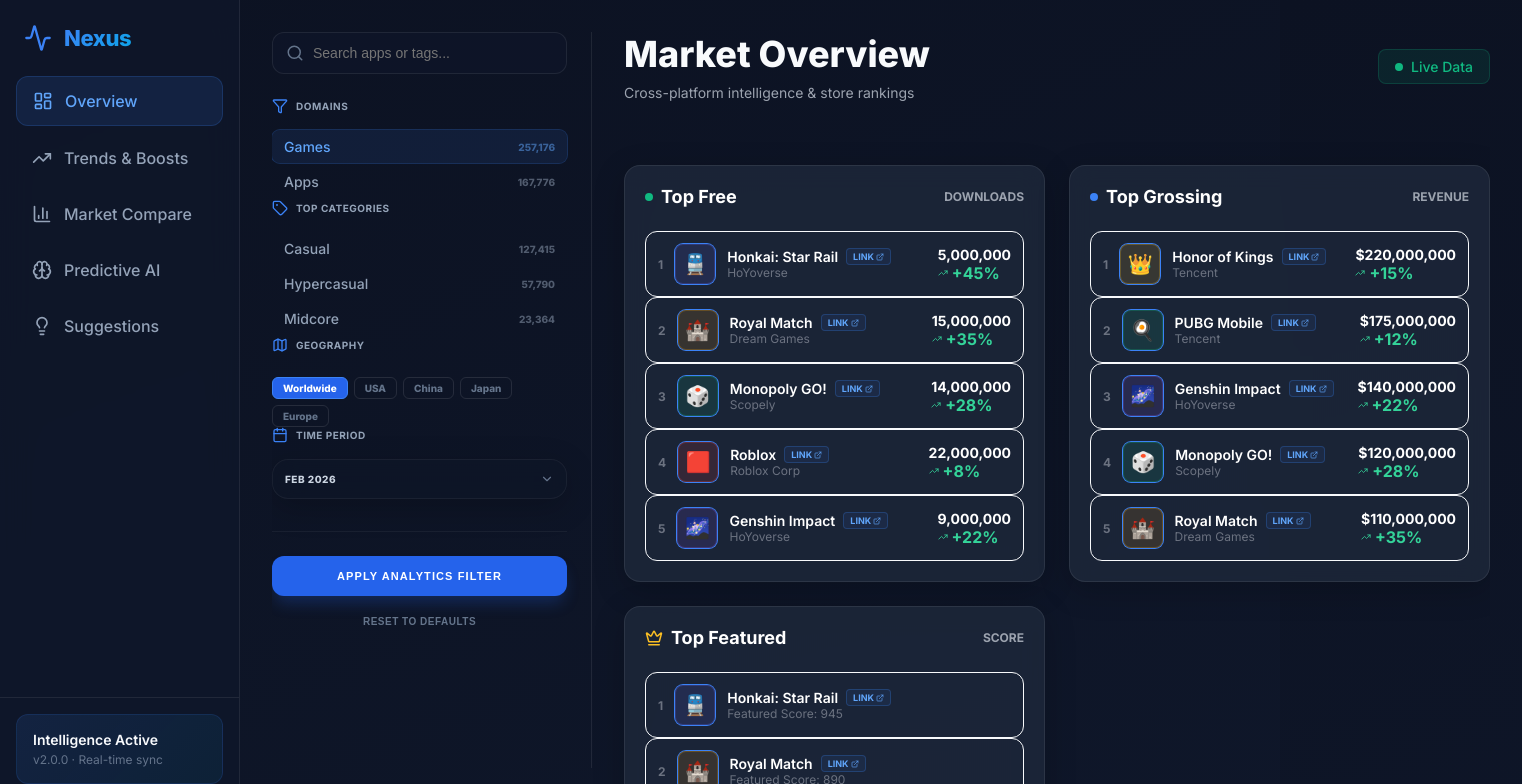
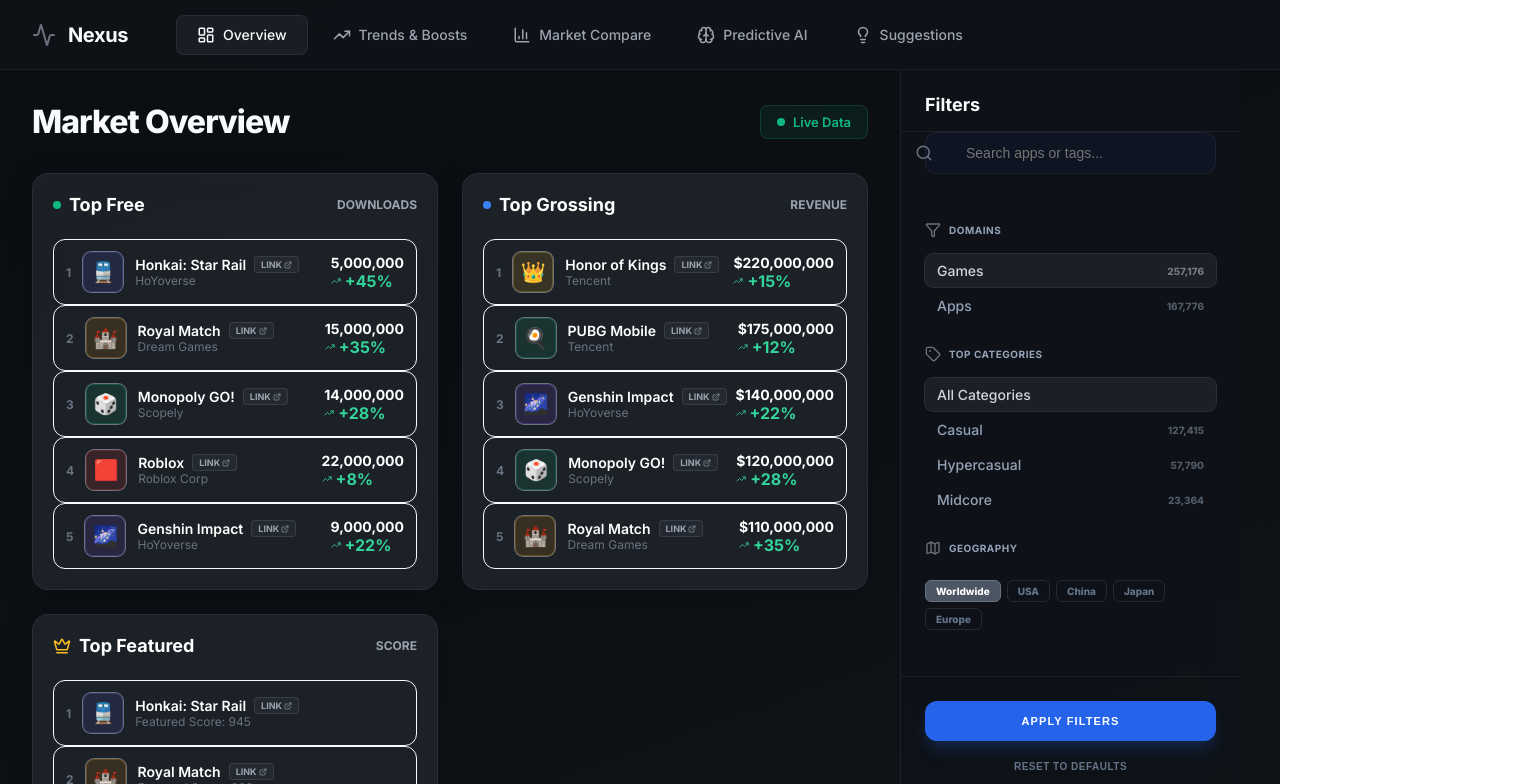
Before and after one commit to fadil013/Market-Intelligence-, a React (Vite) app: page / in a window 1280 px wide. Shown: the top 784 px of the page, 1522 px wide, since content can reach past the window. Built offline with nearby package versions, Linux system fonts and the light colour scheme; the HTML template or start-up script is replaced by a standard one.

Commit message:
feat: complete redesign - horizontal tabs, grey professional colors, filter on right with working buttons

```diff
--- a/src/components/AdvancedFilter.jsx
+++ b/src/components/AdvancedFilter.jsx
@@ -1,11 +1,11 @@
-import React, { useState } from 'react';
+import React from 'react';
 import { Search, Map, Calendar, Tag, Filter, ChevronDown } from 'lucide-react';
 
 const FilterSection = ({ title, icon: Icon, children }) => {
     return (
-        <div className="mb-8 last:mb-0">
+        <div className="mb-6 last:mb-0">
             <div className="filter-section-title">
-                {Icon && <Icon size={16} style={{ color: '#3b82f6' }} />}
+                {Icon && <Icon size={16} style={{ color: '#6b7280' }} />}
                 <h4>{title}</h4>
             </div>
             <div className="space-y-1">
@@ -21,14 +21,25 @@
         onClick={onClick}
         style={{ cursor: 'pointer' }}
     >
-        <span className="text-sm font-medium whitespace-nowrap overflow-hidden text-ellipsis">{label}</span>
+        <span className="text-sm font-medium">{label}</span>
         {count !== undefined && <span className="filter-option-count">{count}</span>}
     </div>
 );
 
-const AdvancedFilter = ({ selectedDomain = 'Games', onDomainChange }) => {
+const AdvancedFilter = ({
+    selectedDomain = 'Games',
+    onDomainChange,
+    activeFilters = {},
+    onFilterChange,
+    onApply,
+    onReset
+}) => {
     return (
-        <aside className="advanced-filter hidden lg:flex flex-col">
+        <aside className="filter-panel-right">
+            <div className="filter-header">
+                <h3 className="filter-title">Filters</h3>
+            </div>
+
             <div className="filter-search-container">
                 <Search className="filter-search-icon" size={18} />
                 <input
@@ -38,7 +49,7 @@
                 />
             </div>
 
-            <div className="flex-1 pr-2 scrollbar-hide">
+            <div className="filter-content">
                 <FilterSection title="Domains" icon={Filter}>
                     <FilterOption
                         label="Games"
@@ -55,17 +66,38 @@
                 </FilterSection>
 
                 <FilterSection title="Top Categories" icon={Tag}>
-                    <FilterOption label="Casual" count="127,415" />
-                    <FilterOption label="Hypercasual" count="57,790" />
-                    <FilterOption label="Midcore" count="23,364" />
+                    <FilterOption
+                        label="All Categories"
+                        active={activeFilters.category === 'All'}
+                        onClick={() => onFilterChange && onFilterChange({ ...activeFilters, category: 'All' })}
+                    />
+                    <FilterOption
+                        label="Casual"
+                        count="127,415"
+                        active={activeFilters.category === 'Casual'}
+                        onClick={() => onFilterChange && onFilterChange({ ...activeFilters, category: 'Casual' })}
+                    />
+                    <FilterOption
+                        label="Hypercasual"
+                        count="57,790"
+                        active={activeFilters.category === 'Hypercasual'}
+                        onClick={() => onFilterChange && onFilterChange({ ...activeFilters, category: 'Hypercasual' })}
+                    />
+                    <FilterOption
+                        label="Midcore"
+                        count="23,364"
+                        active={activeFilters.category === 'Midcore'}
+                        onClick={() => onFilterChange && onFilterChange({ ...activeFilters, category: 'Midcore' })}
+                    />
                 </FilterSection>
 
                 <FilterSection title="Geography" icon={Map}>
                     <div className="geo-tags-container">
-                        {['Worldwide', 'USA', 'China', 'Japan', 'Europe'].map((geo, idx) => (
+                        {['Worldwide', 'USA', 'China', 'Japan', 'Europe'].map((geo) => (
                             <span
-                                key={idx}
-                                className={`geo-tag ${geo === 'Worldwide' ? 'active' : ''}`}
+                                key={geo}
+                                className={`geo-tag ${activeFilters.geography === geo ? 'active' : ''}`}
+                                onClick={() => onFilterChange && onFilterChange({ ...activeFilters, geography: geo })}
                             >
                                 {geo}
                             </span>
@@ -75,21 +107,21 @@
 
                 <FilterSection title="Time Period" icon={Calendar}>
                     <div className="pt-2">
-                        <div className="glass-panel p-3 flex justify-between items-center" style={{ background: 'rgba(15,23,42,0.4)', borderColor: 'rgba(255,255,255,0.05)', cursor: 'pointer' }}>
-                            <span style={{ fontSize: '10px', fontWeight: 900, color: '#cbd5e1', textTransform: 'uppercase', letterSpacing: '0.05em' }}>Feb 2026</span>
-                            <ChevronDown size={14} style={{ color: '#64748b' }} />
+                        <div className="time-period-select" onClick={() => {}}>
+                            <span>{activeFilters.timePeriod || 'Feb 2026'}</span>
+                            <ChevronDown size={14} />
                         </div>
                     </div>
                 </FilterSection>
+            </div>
 
-                <div className="filter-actions">
-                    <button className="btn-apply">
-                        Apply Analytics Filter
-                    </button>
-                    <button className="btn-reset">
-                        Reset to Defaults
-                    </button>
-                </div>
+            <div className="filter-actions">
+                <button className="btn-apply" onClick={onApply}>
+                    Apply Filters
+                </button>
+                <button className="btn-reset" onClick={onReset}>
+                    Reset to Defaults
+                </button>
             </div>
         </aside>
     );
--- a/src/index.css
+++ b/src/index.css
@@ -7,17 +7,14 @@
 }
 
 :root {
-  --bg-dark: #0f172a;
-  --bg-card: rgba(30, 41, 59, 0.8);
-  --glass-border: rgba(255, 255, 255, 0.08);
-  --text-primary: #f8fafc;
-  --text-secondary: #94a3b8;
-  --text-muted: #64748b;
-  --accent-primary: #3b82f6;
-  --accent-secondary: #0ea5e9;
-  --accent-purple: #3b82f6;
-  --accent-pink: #ec4899;
-  --accent-cyan: #06b6d4;
+  --bg-dark: #0f1419;
+  --bg-card: rgba(30, 35, 42, 0.9);
+  --glass-border: rgba(255, 255, 255, 0.06);
+  --text-primary: #f9fafb;
+  --text-secondary: #9ca3af;
+  --text-muted: #6b7280;
+  --accent-primary: #6b7280;
+  --accent-hover: #9ca3af;
   --success: #10b981;
   --warning: #f59e0b;
   --danger: #ef4444;
@@ -26,125 +23,287 @@
 body {
   font-family: 'Inter', system-ui, -apple-system, sans-serif;
   -webkit-font-smoothing: antialiased;
-  background: linear-gradient(160deg, #0c1222 0%, #0f172a 40%, #111827 100%);
+  background: linear-gradient(160deg, #0a0d12 0%, #0f1419 40%, #111827 100%);
   color: var(--text-primary);
   min-height: 100vh;
-}
-
-/* ==================== LAYOUT ==================== */
-.app-container {
-  display: flex;
+  margin: 0;
+  padding: 0;
+}
+
+/* ==================== NEW LAYOUT ==================== */
+.app-container-new {
+  display: flex;
+  flex-direction: column;
   min-height: 100vh;
 }
 
-/* Sidebar */
-.sidebar {
-  width: 240px;
-  height: 100vh;
-  position: fixed;
-  left: 0;
+/* Top Navigation */
+.top-nav {
+  height: 70px;
+  background: rgba(15, 20, 25, 0.95);
+  backdrop-filter: blur(16px);
+  border-bottom: 1px solid var(--glass-border);
+  display: flex;
+  align-items: center;
+  padding: 0 32px;
+  gap: 48px;
+  position: sticky;
   top: 0;
-  background: rgba(15, 23, 42, 0.95);
-  backdrop-filter: blur(16px);
-  border-right: 1px solid var(--glass-border);
-  display: flex;
-  flex-direction: column;
   z-index: 100;
 }
 
-.sidebar-logo {
-  padding: 24px;
+.top-nav-brand {
   display: flex;
   align-items: center;
   gap: 12px;
 }
 
-.sidebar-logo svg {
-  color: var(--accent-primary);
-}
-
-.sidebar-logo span {
-  font-size: 22px;
-  font-weight: 800;
-  background: linear-gradient(135deg, #3b82f6, #0ea5e9);
-  -webkit-background-clip: text;
-  background-clip: text;
-  -webkit-text-fill-color: transparent;
-  white-space: nowrap;
+.brand-name {
+  font-size: 20px;
+  font-weight: 700;
+  color: #f9fafb;
   letter-spacing: -0.02em;
 }
 
-.sidebar-nav {
+.top-nav-tabs {
+  display: flex;
+  gap: 4px;
   flex: 1;
-  padding: 0 16px;
-  display: flex;
-  flex-direction: column;
+}
+
+.nav-tab {
+  display: flex;
+  align-items: center;
   gap: 8px;
-}
-
-.nav-link {
-  display: flex;
-  align-items: center;
-  gap: 12px;
-  padding: 14px 16px;
-  border-radius: 12px;
+  padding: 10px 20px;
+  border-radius: 8px;
   color: var(--text-secondary);
   text-decoration: none;
+  font-size: 14px;
   font-weight: 500;
   transition: all 0.2s ease;
-}
-
-.nav-link:hover {
-  background: rgba(255, 255, 255, 0.05);
+  border: 1px solid transparent;
+}
+
+.nav-tab:hover {
+  background: rgba(255, 255, 255, 0.04);
   color: var(--text-primary);
 }
 
-.nav-link.active {
-  background: rgba(59, 130, 246, 0.12);
-  color: #60a5fa;
-  border: 1px solid rgba(59, 130, 246, 0.2);
-}
-
-.sidebar-footer {
-  padding: 16px;
+.nav-tab.active {
+  background: rgba(107, 114, 128, 0.12);
+  color: #f9fafb;
+  border: 1px solid rgba(107, 114, 128, 0.2);
+}
+
+/* Main Content Area */
+.main-content-new {
+  flex: 1;
+  padding: 0;
+}
+
+/* Overview Container */
+.overview-container-new {
+  display: flex;
+  min-height: calc(100vh - 70px);
+  position: relative;
+}
+
+.main-content-area {
+  flex: 1;
+  padding: 32px;
+  overflow-y: auto;
+  max-width: calc(100vw - 380px);
+}
+
+.page-header-new {
+  display: flex;
+  justify-content: space-between;
+  align-items: center;
+  margin-bottom: 32px;
+}
+
+.page-title-new {
+  font-size: 32px;
+  font-weight: 800;
+  color: #f9fafb;
+  letter-spacing: -0.03em;
+  margin: 0;
+}
+
+.section-header {
+  margin-bottom: 16px;
+}
+
+.section-title {
+  font-size: 20px;
+  font-weight: 700;
+  color: #f9fafb;
+  margin: 0;
+}
+
+.live-badge-new {
+  display: flex;
+  align-items: center;
+  gap: 8px;
+  padding: 8px 16px;
+  border-radius: 8px;
+  background: rgba(16, 185, 129, 0.08);
+  border: 1px solid rgba(16, 185, 129, 0.2);
+}
+
+.live-badge-new .dot {
+  width: 8px;
+  height: 8px;
+  border-radius: 50%;
+  background: var(--success);
+  animation: pulse 2s infinite;
+}
+
+.live-badge-new span {
+  color: var(--success);
+  font-size: 13px;
+  font-weight: 600;
+}
+
+/* ==================== FILTER PANEL (RIGHT SIDE) ==================== */
+.filter-panel-right {
+  width: 340px;
+  min-width: 340px;
+  height: calc(100vh - 70px);
+  position: sticky;
+  top: 70px;
+  background: rgba(15, 20, 25, 0.95);
+  backdrop-filter: blur(16px);
+  border-left: 1px solid var(--glass-border);
+  display: flex;
+  flex-direction: column;
+  overflow-y: auto;
+}
+
+.filter-header {
+  padding: 24px 24px 16px;
+  border-bottom: 1px solid var(--glass-border);
+}
+
+.filter-title {
+  font-size: 18px;
+  font-weight: 700;
+  color: #f9fafb;
+  margin: 0;
+}
+
+.filter-content {
+  flex: 1;
+  padding: 24px;
+  overflow-y: auto;
+}
+
+.filter-search-container {
+  position: relative;
+  padding: 0 24px;
+  margin-bottom: 24px;
+}
+
+.filter-search-input {
+  width: 100%;
+  background: rgba(255, 255, 255, 0.04);
+  border: 1px solid var(--glass-border);
+  border-radius: 10px;
+  padding: 12px 12px 12px 40px;
+  color: white;
+  font-size: 14px;
+  transition: all 0.2s ease;
+}
+
+.filter-search-input:focus {
+  outline: none;
+  border-color: var(--accent-hover);
+  background: rgba(255, 255, 255, 0.06);
+}
+
+.filter-search-icon {
+  position: absolute;
+  left: 36px;
+  top: 50%;
+  transform: translateY(-50%);
+  color: var(--text-muted);
+}
+
+.filter-actions {
+  padding: 20px 24px;
   border-top: 1px solid var(--glass-border);
-}
-
-.sidebar-footer-card {
-  padding: 16px;
-  border-radius: 12px;
-  background: linear-gradient(135deg, rgba(59, 130, 246, 0.12), rgba(14, 165, 233, 0.08));
-  border: 1px solid rgba(59, 130, 246, 0.15);
-}
-
-.sidebar-footer-card h4 {
-  font-size: 14px;
+  display: flex;
+  flex-direction: column;
+  gap: 12px;
+}
+
+.btn-apply {
+  width: 100%;
+  padding: 14px;
+  background: #4b5563;
+  color: white;
+  border-radius: 10px;
+  font-weight: 700;
+  font-size: 13px;
+  letter-spacing: 0.02em;
+  border: none;
+  cursor: pointer;
+  transition: all 0.2s ease;
+}
+
+.btn-apply:hover {
+  background: #6b7280;
+  transform: translateY(-1px);
+}
+
+.btn-apply:active {
+  transform: translateY(0);
+}
+
+.btn-reset {
+  width: 100%;
+  padding: 10px;
+  background: transparent;
+  color: var(--text-muted);
+  border: none;
+  border-radius: 8px;
   font-weight: 600;
-  margin-bottom: 4px;
-}
-
-.sidebar-footer-card p {
   font-size: 12px;
+  cursor: pointer;
+  transition: all 0.2s ease;
+}
+
+.btn-reset:hover {
+  color: white;
+  background: rgba(255, 255, 255, 0.04);
+}
+
+.time-period-select {
+  display: flex;
+  justify-content: space-between;
+  align-items: center;
+  padding: 12px 16px;
+  background: rgba(255, 255, 255, 0.04);
+  border: 1px solid var(--glass-border);
+  border-radius: 8px;
+  cursor: pointer;
+  transition: all 0.2s ease;
+}
+
+.time-period-select:hover {
+  background: rgba(255, 255, 255, 0.06);
+  border-color: var(--accent-hover);
+}
+
+.time-period-select span {
+  font-size: 13px;
+  font-weight: 600;
+  color: #cbd5e1;
+}
+
+.time-period-select svg {
   color: var(--text-muted);
-}
-
-/* Main Content */
-.main-content {
-  flex: 1;
-  margin-left: 240px;
-  padding: 32px;
-  min-height: 100vh;
-  position: relative;
-}
-
-.sidebar-collapsed .main-content {
-  margin-left: 240px;
-}
-
-.page-container {
-  max-width: 1600px;
-  margin: 0 auto;
-  height: 100%;
 }
 
 /* Detail Panel Styling */
@@ -1325,9 +1484,9 @@
 }
 
 .filter-option-item.active {
-  background: rgba(59, 130, 246, 0.1);
-  color: #60a5fa;
-  box-shadow: 0 0 0 1px rgba(59, 130, 246, 0.25);
+  background: rgba(107, 114, 128, 0.15);
+  color: #d1d5db;
+  box-shadow: 0 0 0 1px rgba(107, 114, 128, 0.3);
 }
 
 .filter-option-count {
@@ -1360,8 +1519,8 @@
 }
 
 .geo-tag.active {
-  background: #2563eb;
-  border-color: #3b82f6;
+  background: #4b5563;
+  border-color: #6b7280;
   color: white;
 }
 
@@ -1391,7 +1550,7 @@
 }
 
 .btn-apply:hover {
-  background: #3b82f6;
+  background: #6b7280;
 }
 
 .btn-apply:active {
@@ -1420,12 +1579,12 @@
 /* ==================== LINK BADGE ==================== */
 .link-badge-blue {
   font-size: 9px;
-  color: #60a5fa;
+  color: #9ca3af;
   font-weight: 700;
   padding: 2px 6px;
   border-radius: 4px;
-  border: 1px solid rgba(59, 130, 246, 0.25);
-  background: rgba(59, 130, 246, 0.08);
+  border: 1px solid rgba(107, 114, 128, 0.3);
+  background: rgba(107, 114, 128, 0.1);
   cursor: pointer;
   transition: all 0.15s ease;
   display: inline-flex;
@@ -1434,8 +1593,9 @@
 }
 
 .link-badge-blue:hover {
-  background: rgba(59, 130, 246, 0.2);
-  border-color: rgba(59, 130, 246, 0.4);
+  background: rgba(107, 114, 128, 0.2);
+  border-color: rgba(107, 114, 128, 0.5);
+  color: #d1d5db;
 }
 
 /* ==================== SCROLLBAR OVERRIDES ==================== */
--- a/src/layouts/DashboardLayout.jsx
+++ b/src/layouts/DashboardLayout.jsx
@@ -1,15 +1,38 @@
 import React from 'react';
-import { Outlet } from 'react-router-dom';
-import Sidebar from '../components/Sidebar';
+import { Outlet, NavLink } from 'react-router-dom';
+import { Activity, LayoutDashboard, TrendingUp, BarChart3, Brain, Lightbulb } from 'lucide-react';
 
 const DashboardLayout = () => {
+    const navItems = [
+        { icon: LayoutDashboard, label: 'Overview', path: '/' },
+        { icon: TrendingUp, label: 'Trends & Boosts', path: '/trends' },
+        { icon: BarChart3, label: 'Market Compare', path: '/market' },
+        { icon: Brain, label: 'Predictive AI', path: '/predictive' },
+        { icon: Lightbulb, label: 'Suggestions', path: '/suggestions' },
+    ];
+
     return (
-        <div className="app-container">
-            <Sidebar />
-            <main className="main-content">
-                <div className="page-container">
-                    <Outlet />
+        <div className="app-container-new">
+            <header className="top-nav">
+                <div className="top-nav-brand">
+                    <Activity size={24} style={{ color: '#6b7280' }} />
+                    <span className="brand-name">Nexus</span>
                 </div>
+                <nav className="top-nav-tabs">
+                    {navItems.map((item) => (
+                        <NavLink
+                            key={item.path}
+                            to={item.path}
+                            className={({ isActive }) => `nav-tab ${isActive ? 'active' : ''}`}
+                        >
+                            <item.icon size={18} />
+                            <span>{item.label}</span>
+                        </NavLink>
+                    ))}
+                </nav>
+            </header>
+            <main className="main-content-new">
+                <Outlet />
             </main>
         </div>
     );
--- a/src/pages/Overview.jsx
+++ b/src/pages/Overview.jsx
@@ -19,9 +19,14 @@
 const Overview = () => {
     const [selectedApp, setSelectedApp] = useState(null);
     const [selectedDomain, setSelectedDomain] = useState('Games');
+    const [activeFilters, setActiveFilters] = useState({
+        domain: 'Games',
+        category: 'All',
+        geography: 'Worldwide',
+        timePeriod: 'Feb 2026'
+    });
 
     const handleAppSelect = (app) => {
-        // Safe Approach: Explicitly clear selection first to ensure a 'Clean Slate' transition
         setSelectedApp(null);
         setTimeout(() => {
             setSelectedApp(app.name);
@@ -30,64 +35,75 @@
 
     const handleDomainChange = (domain) => {
         setSelectedDomain(domain);
+        setActiveFilters({ ...activeFilters, domain });
     };
 
-    // Dynamically select rankings based on domain filter
+    const handleApplyFilters = () => {
+        console.log('Applying filters:', activeFilters);
+        // In real app, this would trigger API call or data refetch
+        alert(`Filters applied:\nDomain: ${activeFilters.domain}\nCategory: ${activeFilters.category}\nRegion: ${activeFilters.geography}\nPeriod: ${activeFilters.timePeriod}`);
+    };
+
+    const handleResetFilters = () => {
+        setActiveFilters({
+            domain: 'Games',
+            category: 'All',
+            geography: 'Worldwide',
+            timePeriod: 'Feb 2026'
+        });
+        setSelectedDomain('Games');
+    };
+
     const currentRankings = useMemo(() => {
         return selectedDomain === 'Games' ? gameRankings : appRankings;
     }, [selectedDomain]);
 
     return (
-        <div className="overview-grid-container relative">
-            {/* Column 1: Filters (Sticky) */}
-            <div className="hidden lg:block">
-                <AdvancedFilter
-                    selectedDomain={selectedDomain}
-                    onDomainChange={handleDomainChange}
-                />
-            </div>
-
-            {/* Column 2: Main Context (Fluid) */}
-            <div className={`main-dashboard-area ${selectedApp ? 'selected-view' : ''}`}>
-                <div className="page-header">
-                    <div>
-                        <h1 className="page-title text-4xl font-black tracking-tighter mb-2">Market Overview</h1>
-                        <p className="page-subtitle text-gray-400 text-sm">Cross-platform intelligence & store rankings</p>
-                    </div>
-                    {!selectedApp && (
-                        <div className="live-badge scale-125">
+        <div className="overview-container-new">
+            {/* Main Content - Left Side */}
+            <div className="main-content-area">
+                {!selectedApp ? (
+                    <div className="space-y-8">
+                        <div className="page-header-new">
+                            <h1 className="page-title-new">Market Overview</h1>
+                            <div className="live-badge-new">
                                 <div className="dot"></div>
                                 <span>Live Data</span>
                             </div>
-                    )}
                         </div>
 
-                <div className="space-y-8 pb-10">
-                    {/* Rankings focus */}
-                    <RankingsGrid rankings={currentRankings} onAppSelect={handleAppSelect} collapsed={!!selectedApp} />
+                        <RankingsGrid rankings={currentRankings} onAppSelect={handleAppSelect} collapsed={false} />
+                        <StatsGrid kpiData={kpiSummary} />
 
-                    {/* Stats focus: Only show mini version if an app is selected to save space */}
-                    {!selectedApp && (
-                        <div className="grid grid-cols-1 gap-8 animate-in fade-in duration-500">
-                            <StatsGrid kpiData={kpiSummary} />
+                        <div className="section-header">
+                            <h2 className="section-title">Platform Revenue Comparison</h2>
+                        </div>
                         <PlatformComparisonChart data={platformComparisonData} />
+
+                        <div className="section-header">
+                            <h2 className="section-title">Top Games Leaderboard</h2>
+                        </div>
                         <GamesTable games={allGames} genres={genres} businessModels={businessModels} onGameSelect={handleAppSelect} />
                     </div>
-                    )}
-                </div>
-            </div>
-
-            {/* Column 3: Detail Panel (Sticky / Parallel) */}
-            {selectedApp && (
-                <div className="detail-panel-wrapper animate-in slide-in-from-right duration-300">
+                ) : (
                     <AppDetailView
                         key={selectedApp}
                         appName={selectedApp}
                         data={appDetailsData[selectedApp]}
                         onClose={() => setSelectedApp(null)}
                     />
+                )}
             </div>
-            )}
+
+            {/* Filter Panel - Right Side */}
+            <AdvancedFilter
+                selectedDomain={selectedDomain}
+                onDomainChange={handleDomainChange}
+                activeFilters={activeFilters}
+                onFilterChange={setActiveFilters}
+                onApply={handleApplyFilters}
+                onReset={handleResetFilters}
+            />
         </div>
     );
 };
```
Lines whose indentation alone changed are shown as unchanged.
